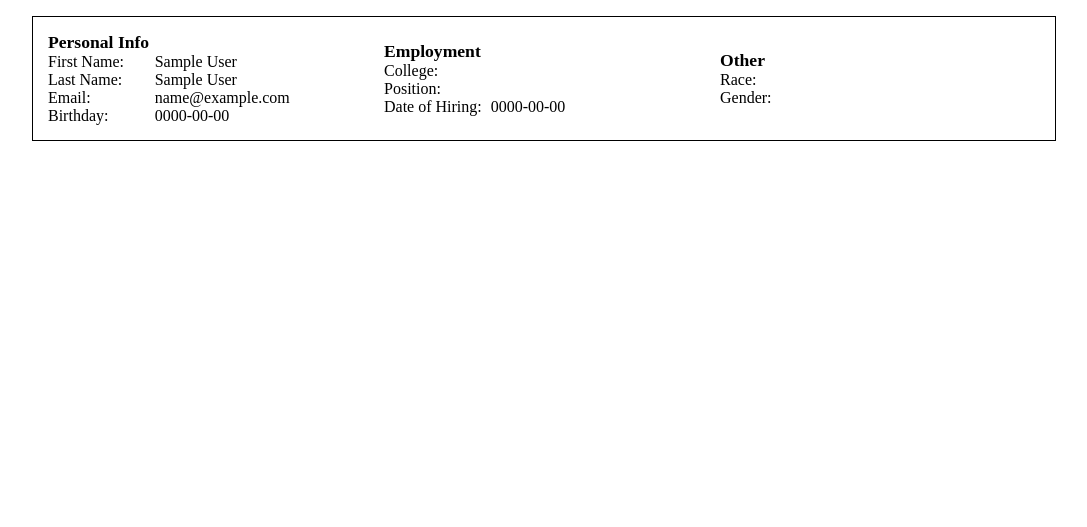
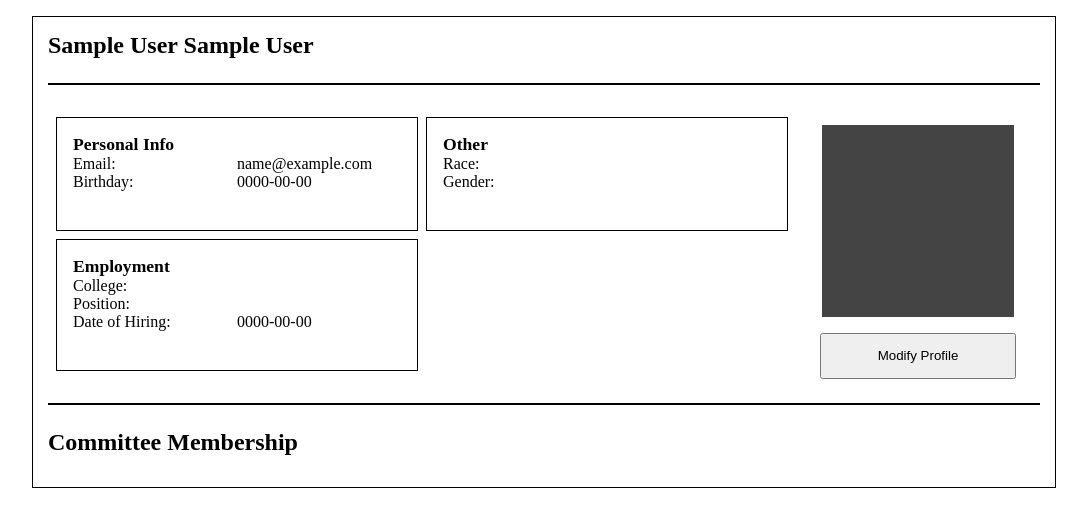
Before and after one commit to cpsc351-group1/majorsystem, a PHP site: page /user_details.php?user=1 in a window 1280 px wide. Shown: the part 80-607 px from the top of the page, without its empty margins (96-1183 px from the left). Run offline with PHP 8.4, Linux system fonts and the light colour scheme; the visitor is signed in with stand-in values (Sample User, id 1).

Commit message:
user profile touchup
changed layout and added spot for a photo, need to add committee memberships ...

```diff
--- a/css/profile.css
+++ b/css/profile.css
@@ -11,6 +11,7 @@
 }
 
 .body hr {
+  grid-column: 1 / -1;
   border: 1px solid #000000;
   height: 0;
   width: 100%;
@@ -22,11 +23,6 @@
   justify-content: space-around;
   flex: 1;
   gap: 1em;
-}
-
-.body .block {
-  display: grid;
-  grid-auto-columns: 1fr 2fr;
 }
 
 .body .block .space {
@@ -60,30 +56,66 @@
 
 .tile input:disabled {
   position: absolute;
-  border-color: red;
   right: 0.5em;
   bottom: 1em;
   width: 2em;
   height: 2em;
 }
 
-/*    profile headings and labels    */
+/*    heading    */
 .body .heading {
-  grid-column: span 2;
+  grid-column: 1 / -1;
+  grid-row: 1 / 2;
 }
 
-/*    profile inputs    */
+/*    body inputs    */
 .body .body input[type=submit] {
   width: 100%;
 }
 
 .body form {
   display: flex;
-  height: 80%;
+  height: inherit;
   align-content: center;
   justify-content: center;
 }
 
 .body form button {
   width: 80%;
+  padding: 1em;
 }
+
+/* profile specifics */
+.profile .block {
+  display: grid;
+  grid-template-columns: 1fr 1fr;
+  align-content: flex-start;
+  padding: 1em;
+  border: 1px solid black;
+}
+
+.profile {
+  display: flex;
+  width: 100%;
+  flex-flow: row nowrap;
+}
+
+.wrap_profile {
+  display: grid;
+  grid-template-columns: repeat(auto-fit, minmax(250px, 1fr));
+  padding: 0.5em;
+  grid-gap: 0.5em;
+  flex: 3;
+}
+
+.right {
+  flex: 1;
+}
+
+.body .image {
+  margin: 1em auto;
+  width: 12em;
+  height: 12em;
+  border: #111111;
+  background-color: #444444;
+}
--- a/css/selection.css
+++ b/css/selection.css
@@ -17,6 +17,7 @@ h4 {
   display: grid;
   grid-template-columns: 3fr 2fr;
   outline: 1px solid black;
+  overflow: hidden;
 }
 
 .results {
@@ -64,6 +65,7 @@ h4 {
 /* options menu style */
 
 .options {
+  height: inherit;
   display: flex;
   flex-flow: column nowrap;
   align-items: center;
@@ -90,6 +92,7 @@ h4 {
 }
 
 .options .emphasis {
+  height: inherit;
   display: flex;
   width: 100%;
   flex-flow: column nowrap;
--- a/user_details.php
+++ b/user_details.php
@@ -31,6 +31,7 @@
 
   <title>CNU — <?php echo $user['Fname']." ".$user['Lname']; ?></title>
 </head>
+
 <body>
 
   <!-- TODO: Create PHP script to generate this page for all
@@ -40,19 +41,17 @@
     <header>
       <h2>User Details</h2>
     </header>
+    <div class="body">
+      <div class="column">
+        <!-- Heading -->
+        <span class="major heading"><?php echo $user['Fname'].' '.$user['Lname'];?></span>
+        <hr>
         <div class="profile">
 
           <!-- TODO: Add user photo and committee memberships -->
-
-      <div class="body">
-        <div class="column">
+            <div class="wrap_profile">
               <div class="block">
                 <span class="sub heading">Personal Info</span>
-            <span class="label">First Name:</span>
-            <span><?php echo $user['Fname'];?></span>
-
-            <span class="label">Last Name:</span>
-            <span><?php echo $user['Lname'];?></span>
 
                 <span class="label">Email:</span>
                 <span><?php echo $user['Email'];?></span>
@@ -60,8 +59,16 @@
                 <span class="label">Birthday:</span>
                 <span><?php echo $user['Birthday'];?></span>
               </div>
+
+              <div class="block">
+                <span class="sub heading">Other</span>
+                <span class="label">Race:</span>
+                <span><?php echo $user['Race'];?></span>
+
+                <span class="label">Gender:</span>
+                <span><?php echo $user['Gender'];?></span>
               </div>
-        <div class="column">
+
               <div class="block">
                 <span class="sub heading">Employment</span>
                 <span class="label">College:</span>
@@ -74,19 +81,27 @@
                 <span><?php echo $user['Date_of_Hiring'];?></span>
               </div>
             </div>
-        <div class="column">
-          <div class="block">
-            <span class="sub heading">Other</span>
-            <span class="label">Race:</span>
-            <span><?php echo $user['Race'];?></span>
+            <div class="right">
+              <div class="image">
+                <!-- TODO: dynamically insert image -->
+              </div>
+              <?php
+                $user_id = $user['CNU_ID'];
+                echo "<form action='user_details_update.php' method='get'><button name='user' value='$user_id'>Modify Profile</button></form>";
+              ?>
+            </div>
 
-            <span class="label">Gender:</span>
-            <span><?php echo $user['Gender'];?></span>
+        </div>
+        <hr>
+        <span class="heading major">Committee Membership</span>
+        <div class="profile">
+
         </div>
       </div>
+
     </div>
   </div>
-  </div>
+
   <?php $conn->close(); ?>
 </body>
 
```
Lines whose indentation alone changed are shown as unchanged.
